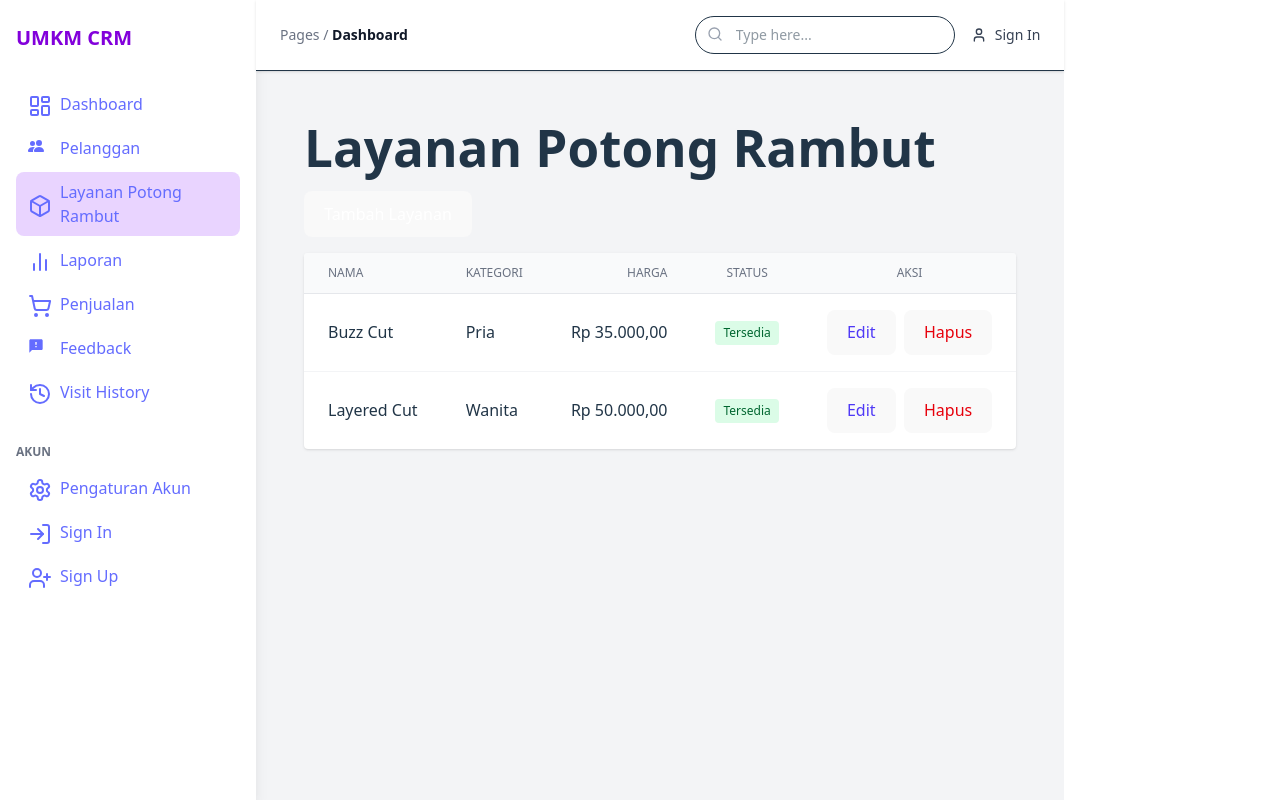
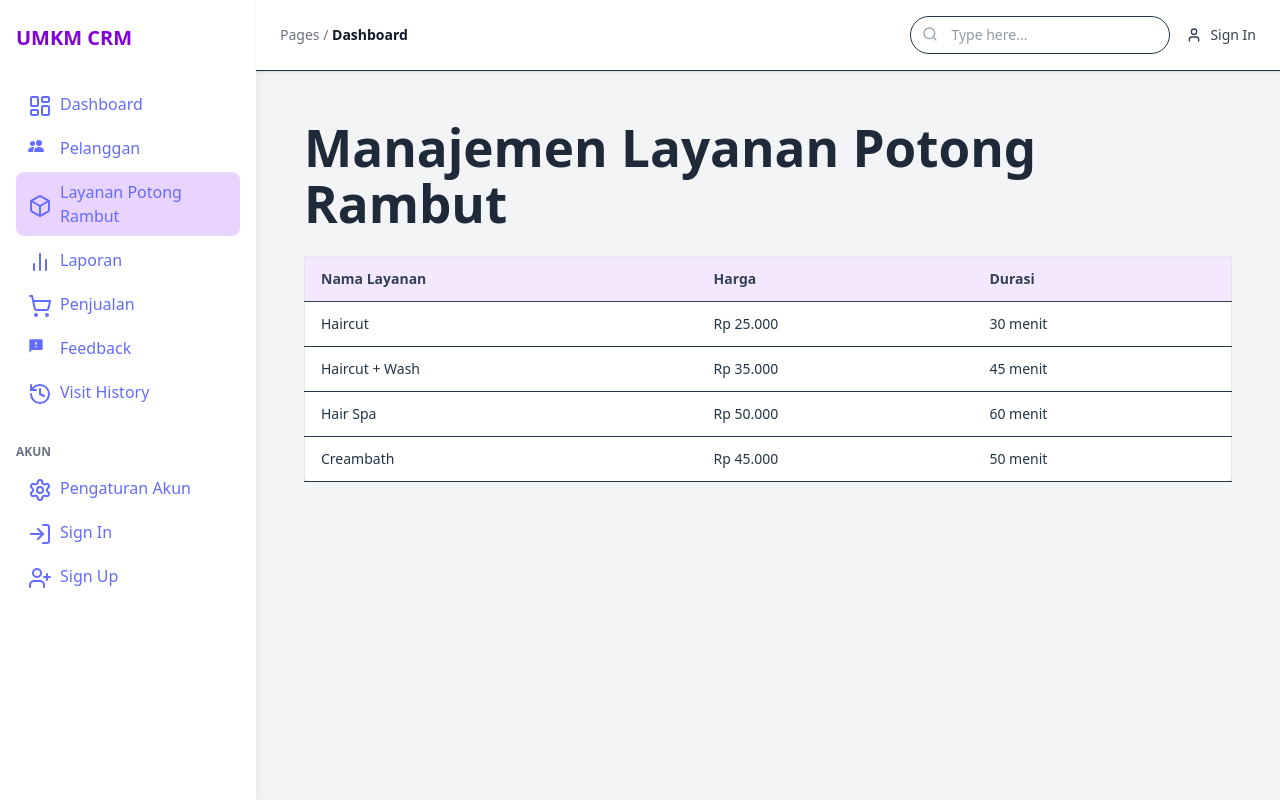
Before and after one commit to salwaistiqfarah/crm-kelompok9-23SIA, a React (Vite) app: page /HaircutServiceManagement in a window 1280 px wide. Built offline with nearby package versions, Linux system fonts and the light colour scheme; the HTML template or start-up script is replaced by a standard one.

Commit message:
Laporan by hanifa

```diff
--- a/package.json
+++ b/package.json
@@ -10,7 +10,7 @@
     "preview": "vite preview"
   },
   "dependencies": {
-    "chart.js": "^4.4.9",
+    "chart.js": "^4.5.0",
     "lucide-react": "^0.511.0",
     "react": "^19.1.0",
     "react-chartjs-2": "^5.3.0",
--- a/src/App.jsx
+++ b/src/App.jsx
@@ -8,7 +8,9 @@ import Login from './Pages/Auth/Login'
 import Register from './Pages/Auth/Register'
 import Feedback from './Pages/History/Feedback'
 import VisitHistory from './Pages/History/VisitHistory'
+import Laporan from './Pages/Admin/Laporan'
 import HaircutServiceManagement from './Pages/HaircutServiceManagement'
+
 
 
 export function App() {
@@ -20,10 +22,12 @@ export function App() {
       <Route element={<MainLayout />}>
         <Route path="/" element={<Dashboard />} />
          <Route path="/Penjualan" element={<SalesManagement />} />
-          <Route path="/HaircutServiceManagement" element={<HaircutServiceManagement />} />
+
            <Route path="/Pelanggan" element={<CustomerManagement/>} />
            <Route path="/Feedback" element={<Feedback/>} />
            <Route path="/VisitHistory" element={<VisitHistory/>} />
+            <Route path="/Laporan" element={<Laporan/>} />
+             <Route path="/HaircutServiceManagement" element={<HaircutServiceManagement/>} />
       </Route>
     </Routes>
   )
--- /dev/null
+++ b/src/Pages/Admin/Laporan.jsx
@@ -0,0 +1,119 @@
+import React from "react";
+import { Bar, Line, Pie } from "react-chartjs-2";
+import "chart.js/auto";
+
+const Laporan = () => {
+  // Statistik Ringkas
+  const statCards = [
+    { label: "Total Pelanggan", value: 120 },
+    { label: "Layanan Populer", value: "Haircut + Wash" },
+    { label: "Feedback Masuk", value: 45 },
+    { label: "Total Pendapatan", value: "Rp 12.000.000" },
+  ];
+
+  // Grafik Pendapatan
+  const pendapatanData = {
+    labels: ["Jan", "Feb", "Mar", "Apr", "Mei", "Jun"],
+    datasets: [
+      {
+        label: "Pendapatan (juta)",
+        data: [10, 15, 12, 18, 20, 25],
+        backgroundColor: "#8b5cf6",
+      },
+    ],
+  };
+
+  // Grafik Kunjungan
+  const kunjunganData = {
+    labels: ["Jan", "Feb", "Mar", "Apr", "Mei", "Jun"],
+    datasets: [
+      {
+        label: "Kunjungan Pelanggan",
+        data: [40, 55, 48, 60, 70, 75],
+        fill: false,
+        borderColor: "#10b981",
+        tension: 0.3,
+      },
+    ],
+  };
+
+  // Grafik Layanan
+  const layananData = {
+    labels: ["Haircut", "Haircut + Wash", "Coloring", "Shaving"],
+    datasets: [
+      {
+        label: "Layanan",
+        data: [45, 30, 15, 10],
+        backgroundColor: ["#6366f1", "#ec4899", "#f59e0b", "#10b981"],
+      },
+    ],
+  };
+
+  // Grafik Transaksi
+  const transaksiData = {
+    labels: ["Jan", "Feb", "Mar", "Apr", "Mei", "Jun"],
+    datasets: [
+      {
+        label: "Jumlah Transaksi",
+        data: [30, 40, 35, 50, 55, 60],
+        backgroundColor: "#f97316",
+      },
+    ],
+  };
+
+  return (
+    <div className="p-6">
+      <h1 className="text-2xl font-bold text-gray-800 mb-6">Laporan Ringkasan</h1>
+
+      {/* Statistik Ringkas */}
+      <div className="grid grid-cols-1 sm:grid-cols-2 lg:grid-cols-4 gap-4 mb-6">
+        {statCards.map((card, index) => (
+          <div
+            key={index}
+            className="bg-white shadow-md rounded-lg p-4 border border-gray-200"
+          >
+            <p className="text-gray-500 text-sm">{card.label}</p>
+            <p className="text-xl font-semibold text-purple-700">{card.value}</p>
+          </div>
+        ))}
+      </div>
+
+      {/* Grafik */}
+      <div className="grid grid-cols-1 sm:grid-cols-2 lg:grid-cols-4 gap-4">
+        {/* Grafik Pendapatan */}
+        <div className="bg-white shadow-md rounded-lg p-4 border border-gray-200">
+          <h2 className="text-sm font-semibold mb-2 text-center text-gray-700">
+            Pendapatan Bulanan
+          </h2>
+          <Bar data={pendapatanData} />
+        </div>
+
+        {/* Grafik Kunjungan */}
+        <div className="bg-white shadow-md rounded-lg p-4 border border-gray-200">
+          <h2 className="text-sm font-semibold mb-2 text-center text-gray-700">
+            Kunjungan Pelanggan
+          </h2>
+          <Line data={kunjunganData} />
+        </div>
+
+        {/* Grafik Layanan */}
+        <div className="bg-white shadow-md rounded-lg p-4 border border-gray-200">
+          <h2 className="text-sm font-semibold mb-2 text-center text-gray-700">
+            Layanan Terpopuler
+          </h2>
+          <Pie data={layananData} />
+        </div>
+
+        {/* Grafik Transaksi */}
+        <div className="bg-white shadow-md rounded-lg p-4 border border-gray-200">
+          <h2 className="text-sm font-semibold mb-2 text-center text-gray-700">
+            Jumlah Transaksi
+          </h2>
+          <Bar data={transaksiData} />
+        </div>
+      </div>
+    </div>
+  );
+};
+
+export default Laporan;
--- a/src/Pages/HaircutServiceManagement.jsx
+++ b/src/Pages/HaircutServiceManagement.jsx
@@ -1,190 +1,59 @@
-import React, { useState } from "react";
+import React from "react";
 
-const initialHaircuts = [
+const services = [
   {
     id: 1,
-    name: "Buzz Cut",
-    category: "Pria",
-    price: 35000,
-    active: true,
+    nama: "Haircut",
+    harga: "Rp 25.000",
+    durasi: "30 menit",
   },
   {
     id: 2,
-    name: "Layered Cut",
-    category: "Wanita",
-    price: 50000,
-    active: true,
+    nama: "Haircut + Wash",
+    harga: "Rp 35.000",
+    durasi: "45 menit",
+  },
+  {
+    id: 3,
+    nama: "Hair Spa",
+    harga: "Rp 50.000",
+    durasi: "60 menit",
+  },
+  {
+    id: 4,
+    nama: "Creambath",
+    harga: "Rp 45.000",
+    durasi: "50 menit",
   },
 ];
 
-function formatCurrency(num) {
-  return new Intl.NumberFormat("id-ID", {
-    style: "currency",
-    currency: "IDR",
-  }).format(num);
-}
+const HaircutServiceManagement = () => {
+  return (
+    <div className="p-6">
+      <h1 className="text-2xl font-bold text-gray-800 mb-6">Manajemen Layanan Potong Rambut</h1>
 
-export default function HaircutServices() {
-  const [services, setServices] = useState(initialHaircuts);
-  const [showForm, setShowForm] = useState(false);
-  const [formData, setFormData] = useState({
-    name: "",
-    category: "",
-    price: "",
-    active: true,
-  });
-
-  const handleChange = (e) => {
-    const { name, value, type, checked } = e.target;
-    setFormData((prev) => ({
-      ...prev,
-      [name]: type === "checkbox" ? checked : value,
-    }));
-  };
-
-  const handleAddService = () => {
-    if (!formData.name || !formData.category || !formData.price) {
-      alert("Semua kolom harus diisi");
-      return;
-    }
-    const newService = {
-      ...formData,
-      id: services.length + 1,
-      price: parseFloat(formData.price),
-    };
-    setServices([...services, newService]);
-    setFormData({ name: "", category: "", price: "", active: true });
-    setShowForm(false);
-  };
-
-  const handleDelete = (id) => {
-    if (window.confirm("Yakin ingin menghapus layanan ini?")) {
-      setServices(services.filter((s) => s.id !== id));
-    }
-  };
-
-  return (
-    <div className="p-6 max-w-4xl mx-auto">
-      <h1 className="text-2xl font-semibold mb-4">Layanan Potong Rambut</h1>
-
-      <button
-        onClick={() => setShowForm((prev) => !prev)}
-        className="mb-4 px-4 py-2 bg-blue-600 text-white rounded hover:bg-blue-700"
-      >
-        {showForm ? "Batal Tambah Layanan" : "Tambah Layanan"}
-      </button>
-
-      {showForm && (
-        <div className="mb-6 p-4 border border-gray-300 rounded bg-white shadow-sm">
-          <div className="mb-2">
-            <label className="block mb-1 font-medium">Nama Potongan</label>
-            <input
-              type="text"
-              name="name"
-              value={formData.name}
-              onChange={handleChange}
-              className="w-full px-3 py-2 border rounded"
-              placeholder="Contoh: Fade, Layered, Undercut"
-            />
-          </div>
-          <div className="mb-2">
-            <label className="block mb-1 font-medium">Kategori</label>
-            <input
-              type="text"
-              name="category"
-              value={formData.category}
-              onChange={handleChange}
-              className="w-full px-3 py-2 border rounded"
-              placeholder="Contoh: Pria, Wanita, Anak-anak"
-            />
-          </div>
-          <div className="mb-2">
-            <label className="block mb-1 font-medium">Harga</label>
-            <input
-              type="number"
-              name="price"
-              value={formData.price}
-              onChange={handleChange}
-              className="w-full px-3 py-2 border rounded"
-              min="0"
-            />
-          </div>
-          <div className="mb-4">
-            <label className="inline-flex items-center">
-              <input
-                type="checkbox"
-                name="active"
-                checked={formData.active}
-                onChange={handleChange}
-                className="mr-2"
-              />
-              Tersedia
-            </label>
-          </div>
-
-          <button
-            onClick={handleAddService}
-            className="px-4 py-2 bg-green-600 text-white rounded hover:bg-green-700"
-          >
-            Simpan Layanan
-          </button>
-        </div>
-      )}
-
-      <div className="overflow-x-auto bg-white shadow rounded">
-        <table className="min-w-full divide-y divide-gray-200">
-          <thead className="bg-gray-50">
-            <tr>
-              <th className="px-6 py-3 text-left text-xs font-medium text-gray-500 uppercase">Nama</th>
-              <th className="px-6 py-3 text-left text-xs font-medium text-gray-500 uppercase">Kategori</th>
-              <th className="px-6 py-3 text-right text-xs font-medium text-gray-500 uppercase">Harga</th>
-              <th className="px-6 py-3 text-center text-xs font-medium text-gray-500 uppercase">Status</th>
-              <th className="px-6 py-3 text-center text-xs font-medium text-gray-500 uppercase">Aksi</th>
+      <div className="overflow-x-auto">
+        <table className="min-w-full bg-white border border-gray-200 rounded-lg shadow-sm">
+          <thead>
+            <tr className="bg-purple-100 text-left text-gray-700 text-sm">
+              <th className="py-3 px-4 border-b">Nama Layanan</th>
+              <th className="py-3 px-4 border-b">Harga</th>
+              <th className="py-3 px-4 border-b">Durasi</th>
             </tr>
           </thead>
-          <tbody className="divide-y divide-gray-100">
+          <tbody>
             {services.map((service) => (
-              <tr key={service.id} className="hover:bg-gray-50">
-                <td className="px-6 py-4">{service.name}</td>
-                <td className="px-6 py-4">{service.category}</td>
-                <td className="px-6 py-4 text-right">{formatCurrency(service.price)}</td>
-                <td className="px-6 py-4 text-center">
-                  {service.active ? (
-                    <span className="inline-block px-2 py-1 text-xs text-green-800 bg-green-100 rounded">
-                      Tersedia
-                    </span>
-                  ) : (
-                    <span className="inline-block px-2 py-1 text-xs text-gray-600 bg-gray-200 rounded">
-                      Tidak Tersedia
-                    </span>
-                  )}
-                </td>
-                <td className="px-6 py-4 text-center space-x-2">
-                  <button
-                    className="text-indigo-600 hover:text-indigo-900"
-                    onClick={() => alert("Fitur Edit belum tersedia")}
-                  >
-                    Edit
-                  </button>
-                  <button
-                    className="text-red-600 hover:text-red-900"
-                    onClick={() => handleDelete(service.id)}
-                  >
-                    Hapus
-                  </button>
-                </td>
+              <tr key={service.id} className="hover:bg-gray-50 text-sm">
+                <td className="py-3 px-4 border-b">{service.nama}</td>
+                <td className="py-3 px-4 border-b">{service.harga}</td>
+                <td className="py-3 px-4 border-b">{service.durasi}</td>
               </tr>
             ))}
-            {services.length === 0 && (
-              <tr>
-                <td colSpan="5" className="text-center py-4 text-gray-500">
-                  Tidak ada layanan tersedia.
-                </td>
-              </tr>
-            )}
           </tbody>
         </table>
       </div>
     </div>
   );
-}
+};
+
+export default HaircutServiceManagement;
```
Also changed, not shown: src/Pages/Admin/Report.jsx (deleted), 1 other file (tests, documents, lock files or other folders).
